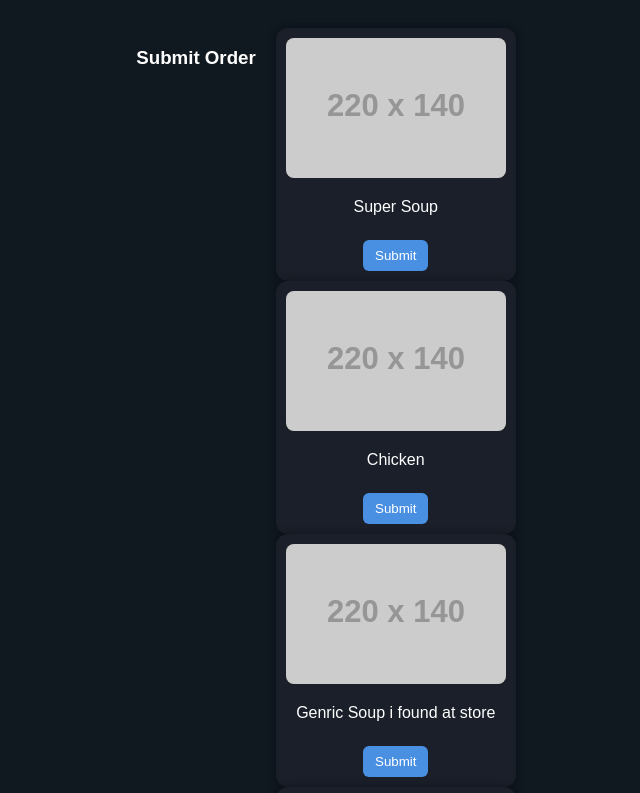
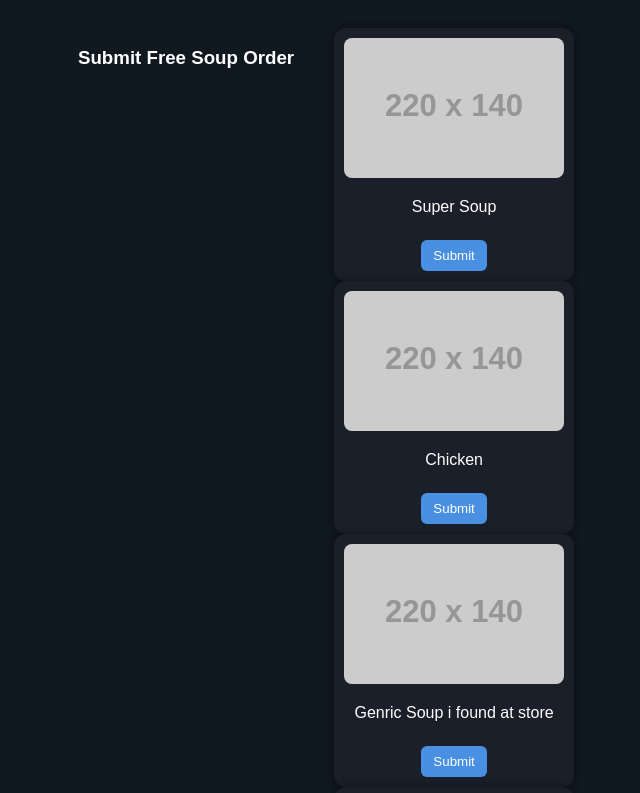
Before and after one commit to Magicflash67/Soup, a plain HTML site: page index.html in a window 1280 px wide. Shown: the top 793 px of the page, without its empty margins (314-954 px from the left). Drawn offline with Linux system fonts and the light colour scheme; placeholder pictures from the web are drawn by us.

```diff
--- a/index.html
+++ b/index.html
@@ -103,7 +103,8 @@
   </style>
 </head>
 <body>
-<h3>Submit Order</h3>
+<h3>Submit Free Soup Order</h3>
+  <br>
   <div id="gallery"></div>
 
   <!-- Popup -->
```
